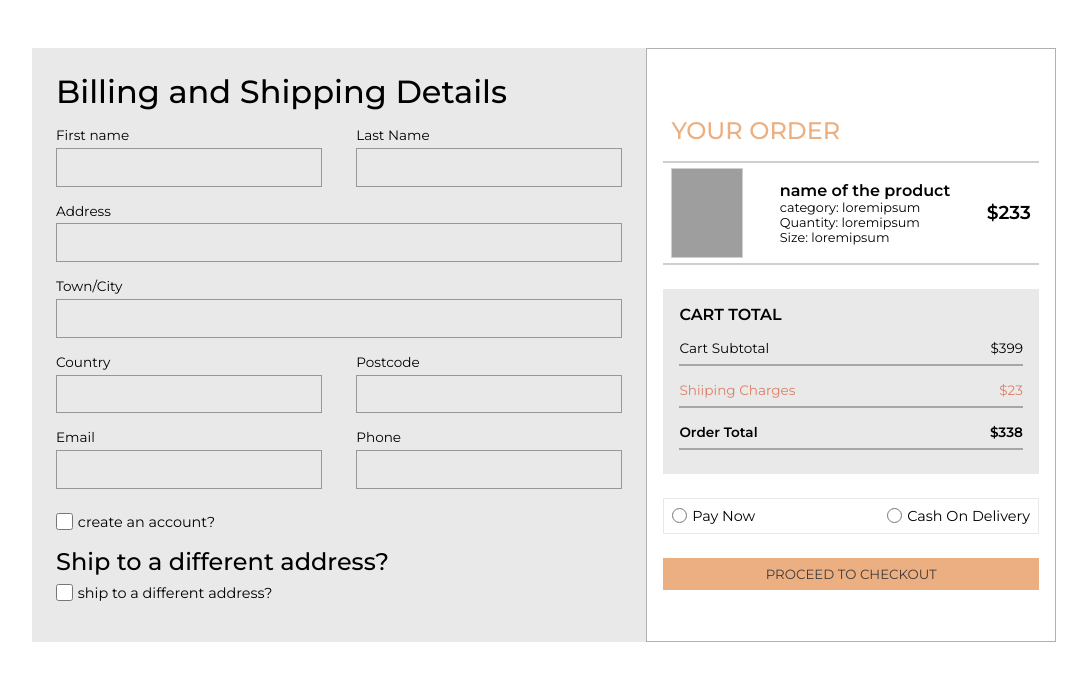
After one commit to Pyloris/Ecommer, a PHP site: template templates/payment_gateway.html in a window 1280 px wide. The commit adds this page. Shown: the top 689 px of the page, without its empty margins (96-1183 px from the left). Run offline with PHP 8.4, Linux system fonts and the light colour scheme; the template is opened without the code that fills it, so the values that code supplies are empty; grey boxes are pictures that could not be loaded.

Commit message:
payement ralated pages addes

```diff
--- /dev/null
+++ b/static/css/payment_gateway.css
@@ -0,0 +1,199 @@
+@import url('https://fonts.googleapis.com/css2?family=Montserrat:wght@100;200;300;400;500;600');
+
+*{
+    box-sizing: border-box;
+    padding: 0;
+    margin: 0;
+    font-family: 'Montserrat', sans-serif;
+}
+
+.payment-wrapper{
+    width: 80%;
+    margin: 3rem auto;
+    display: flex;
+}
+
+.user-details{
+    background-color: rgba(128, 128, 128, 0.173);
+    width: 60%;
+    padding: 1.5rem;
+}
+
+.user-details h1{
+    font-weight: 500;
+    margin-bottom: 1rem;
+}
+
+.user-details form{
+    display: flex;
+    flex-wrap: wrap;
+    justify-content: space-between;
+}
+
+.user-details input{
+    background:none;
+    border: 1px solid rgba(128, 128, 128, 0.782);
+    color: gray;
+    padding: .4rem;
+    font-size: 1.2rem;
+}
+
+.short,.long{
+    display: flex;
+    font-size: .85rem;
+    flex-direction: column;
+    gap:.3rem;
+    margin-bottom: 1rem;
+}
+
+.short{
+    width: 47%;
+}
+
+.long{
+    width: 100%;
+}
+
+.checkbox{
+    width: 100%;
+    display: flex;
+    align-items: center;
+    gap:.3rem;
+    font-size: .9rem;
+    margin:.5rem 0 1rem 0;
+}
+
+h2{
+    font-weight: 500;
+}
+
+.checkbox input[type="checkbox"]{
+    height: 17px;
+    accent-color: red;
+    width: 17px;
+}
+
+/* make responsive-------------------------------------------------- */
+@media screen and (max-width:960px) {
+    .payment-wrapper{
+        flex-direction: column;
+        width: 95%;
+        gap:1rem;
+    }
+
+    .user-details{
+        width: 100%;
+    }
+}
+/* ----------------------------------------------------------------- */
+
+
+/* right side starts from here */
+.payment-info{
+    width: 40%;
+    border: 1px solid rgba(128, 128, 128, 0.622);
+    padding: 1rem;
+    display: flex;
+    flex-direction: column;
+    justify-content: center;
+}
+
+#order-details{
+    border: 2px solid rgba(128, 128, 128, 0.377);
+    padding: .3rem .5rem;
+    display: flex;
+    justify-content: space-between;
+    border-left: none;
+    border-right: none;
+    height: 13vh;
+    margin-bottom: .5rem;
+}
+
+#order-details img{
+    height: 100%;
+    border: 1px solid rgba(128, 128, 128, 0.377);
+    width: 20%;
+}
+
+.pro-details ul{
+    list-style: none;
+    font-size: .8rem;
+}
+
+.pro-price,.pro-details{
+    align-self: center;
+}
+
+/* make order detaisl responsive------------------------- */
+
+@media screen and (max-width:960px) {
+    .payment-info{
+        width: 100%;
+    }
+
+    #order-details{
+        gap:.4rem;
+    }
+}
+
+/* ---------------------------------------------------------- */
+
+#cart-totals{
+    background-color: rgba(128, 128, 128, 0.173);
+    margin: 1rem 0;
+    padding: 1rem;
+}
+
+.inner{
+    border-bottom:2px solid rgba(128, 128, 128, 0.622);
+    margin: .5rem 0;
+    padding: .5rem 0;
+    display: flex;
+    justify-content: space-between;
+    font-size: .85rem;
+}
+
+.inner:nth-child(3){
+    color: #DA8067;
+}
+
+.inner:last-child{
+    font-weight:bold;
+}
+
+/* payment methods */
+#payment-methods{
+    padding: .5rem;
+    margin:.5rem 0 1.5rem 0;
+    display: flex;
+    justify-content: space-between;
+    align-items: center;
+    font-size: .9rem;
+    border: 1px solid rgba(128, 128, 128, 0.173);
+}
+
+.paymentMethod{
+    display: flex;
+    gap:.3rem;
+    align-items: center;
+}
+
+.paymentMethod input[type="radio"]{
+    accent-color: red;
+    height: 15px;
+    width: 15px;
+}
+
+#proceedToCheckout{
+    width: 100%;
+    padding: .5rem;
+    border: none;
+    background-color: #EBAF81;
+    color: rgb(67, 59, 59);
+    text-transform: uppercase;
+}
+
+#proceedToCheckout:hover{
+    background-color: #DA8067;
+    color: #fff;
+}
--- a/static/css/product_listing.css
+++ b/static/css/product_listing.css
@@ -118,7 +118,7 @@
     display: none;
 }
 
-.nav-bar div a:hover{
+.nav-bar a:hover{
     color: #DA8067;
 }
 
--- /dev/null
+++ b/templates/payment_gateway.html
@@ -0,0 +1,125 @@
+<!DOCTYPE html>
+<html lang="en">
+
+<head>
+    <meta charset="UTF-8">
+    <meta name="viewport" content="width=device-width, initial-scale=1.0">
+    <title>Payment</title>
+    <!-- custom style sheet -->
+    <link rel="stylesheet" href="../static/css/payment_gateway.css">
+</head>
+
+<body>
+
+    <div class="payment-wrapper">
+        <!-- user details -->
+        <div class="user-details">
+            <h1>Billing and Shipping Details</h1>
+            <form action="">
+                <label for="" class="short">
+                    First name
+                    <input type="text">
+                </label>
+
+                <label for="" class="short">
+                    Last Name
+                    <input type="text">
+                </label>
+
+                <label for="" class="long">
+                    Address
+                    <input type="text">
+                </label>
+
+                <label for="" class="long">
+                    Town/City
+                    <input type="text">
+                </label>
+
+                <label for="" class="short">
+                    Country
+                    <input type="text">
+                </label>
+
+                <label for="" class="short">
+                    Postcode
+                    <input type="text">
+                </label>
+
+                <label for="" class="short">
+                    Email
+                    <input type="text">
+                </label>
+
+                <label for="" class="short">
+                    Phone
+                    <input type="text">
+                </label>
+
+                <label for="" class="checkbox">
+                    <input type="checkbox" name="" id="">
+                    create an account?
+                </label>
+
+                <h2>Ship to a different address?</h2>
+                <label for="" class="checkbox">
+                    <input type="checkbox" name="" id="">
+                    ship to a different address?
+                </label>
+            </form>
+        </div>
+
+        <!-- payment info -->
+        <div class="payment-info">
+            <h2 style="color: #EBAF81; padding: 1rem .5rem;">YOUR ORDER</h2>
+
+            <div id="order-details">
+                <img src="https://encrypted-tbn0.gstatic.com/images?q=tbn:ANd9GcSKp8ke0pG7CPlAZsxDtq17H4YMr030x9VUIg&usqp=CAU" alt="">
+                <div class="pro-details">
+                    <h4>name of the product</h4>
+                    <ul>
+                        <li>category: <span>loremipsum</span></li>
+                        <li>Quantity: <span>loremipsum</span></li>
+                        <li>Size: <span>loremipsum</span></li>
+                    </ul>
+                </div>
+
+                <h3 class="pro-price">$233</h3>
+            </div>
+
+            <div id="cart-totals">
+                <h4>CART TOTAL</h4>
+                <div class="inner">
+                    <p>Cart Subtotal</p>
+                    <p>$399</p>
+                </div>
+                <div class="inner">
+                    <p>Shiiping Charges</p>
+                    <p>$23</p>
+                </div>
+                <div class="inner">
+                    <p>Order Total</p>
+                    <p>$338</p>
+                </div>
+            </div>
+
+            <div id="payment-methods">
+                <label for="payNow" id="payNowLabel" class="paymentMethod">
+                    <input type="radio" id="payNow" name="paymentMethod">
+                    Pay Now
+                </label>
+
+                <label for="cashOnDelivery" id="cashOnDeliveryLabel" class="paymentMethod">
+                    <input type="radio" id="cashOnDelivery" name="paymentMethod">
+                    Cash On Delivery
+                </label>
+            </div>
+
+            <button id="proceedToCheckout">Proceed to checkout</button>
+        </div>
+
+    </div>
+
+</body>
+
+</html>
```
Also changed, not shown: static/css/success_fail.css (added, +62 -0 lines), templates/payment_fail.html (added, +26 -0 lines), templates/payment_sucess.html (added, +26 -0 lines), static/images/thumb-down.png (added), static/images/thumb-up.png (added).
